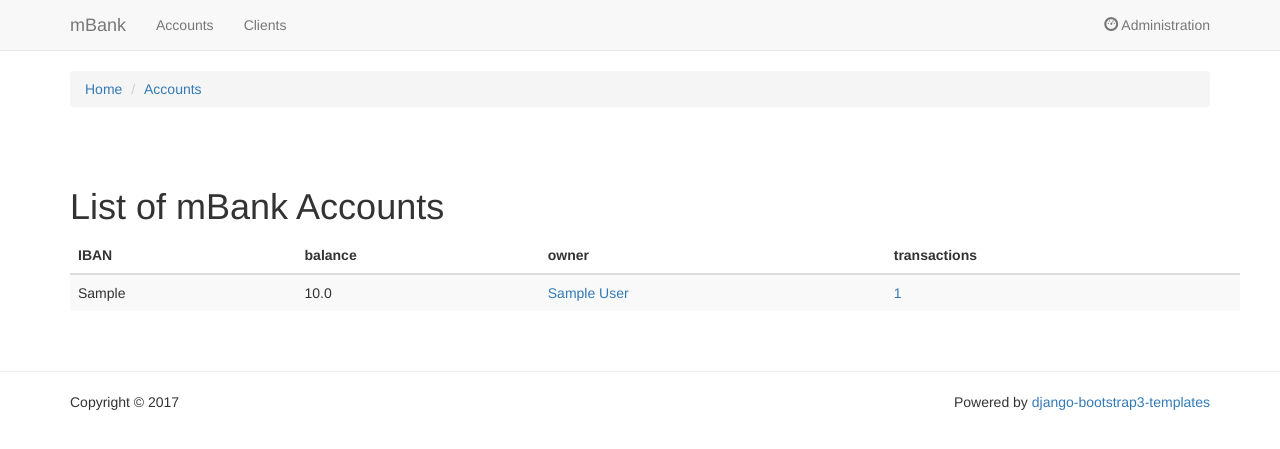
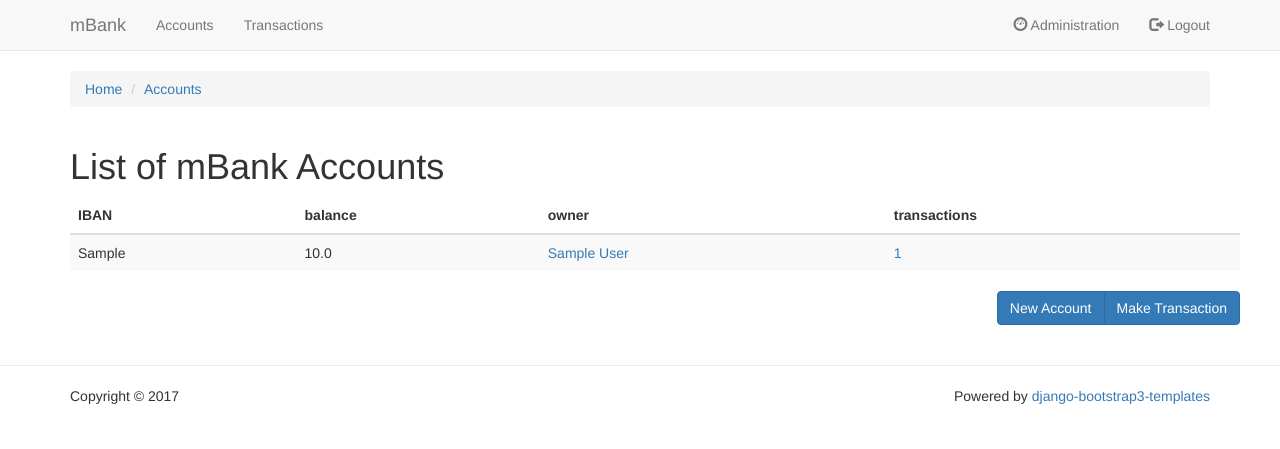
Before and after one commit to bletvaska/dbank_project, a Django app: page /bank/accounts/ in a window 1280 px wide. Shown: the top 449 px of the page. Run offline with Django 3.2, Linux system fonts and the light colour scheme; a user stored in the database is signed in; tables that the repository leaves empty hold one stand-in row (values such as "Sample post"); some libraries are stand-ins or nearby versions.

Commit message:
* Client is extended from AbstractUser    * updated views    * updated settings * created two forms for new account and transaction    * new templates * some small refactoring    * logout button works    * virtualenv removed from requirements

```diff
--- a/account/models.py
+++ b/account/models.py
@@ -1,9 +1,12 @@
+from django.contrib.auth.models import AbstractUser
 from django.db import models
 
 
 # Create your models here.
-class Client(models.Model):
+
+class Client(AbstractUser):
     name = models.CharField('clients name', max_length=128, null=False)
+    phone_number = models.CharField('phone number', max_length=64, null=True)
 
     def __str__(self):
         return '{}: {}'.format(self.id, self.name)
@@ -12,8 +15,8 @@ class Client(models.Model):
 class Account(models.Model):
     iban = models.CharField('iban', max_length=10, null=False, unique=True)
     created = models.DateTimeField('creation date', auto_now_add=True)
-    closed = models.DateTimeField('closed date', default=None, null=True)
-    balance = models.FloatField('current balance', default=0, null=False)
+    closed = models.DateTimeField('closed date', default=None, null=True, blank=True)
+    balance = models.FloatField('current balance', default=0, null=False, blank=True)
     owner = models.ForeignKey(Client, null=False)
 
     def deposit(self, amount):
@@ -65,6 +68,10 @@ class Account(models.Model):
     def __str__(self):
         return '{} ({}) {}'.format(self.iban, self.owner.name, self.balance)
 
+    # def get_absolute_url(self):
+    #     # from django.urls import reverse
+    #     return reverse('account.views.details', args=[str(self.id)])
+
 
 class Transaction(models.Model):
     timestamp = models.DateTimeField('transaction timestamp', auto_now_add=True)
--- a/account/urls.py
+++ b/account/urls.py
@@ -1,7 +1,8 @@
 from django.conf.urls import url
+from django.urls import reverse
 
 from account.views import ClientListView, ClientDetailView, AccountListView, AccountTransactionListView, \
-    TransactionListView
+    TransactionListView, AccountCreate, TransactionCreate
 
 app_name = 'bank'
 
@@ -9,9 +10,11 @@ app_name = 'bank'
 urlpatterns = [
     # url(r'hello', Hello.as_view(), name='hello'),
     # url(r'^$', HomePage.as_view(), name='home'),
-    url(r'clients/$', ClientListView.as_view(), name='clients_list'),
-    url(r'clients/(?P<pk>\d+)$', ClientDetailView.as_view(), name='clients_detail'),
-    url(r'accounts/$', AccountListView.as_view(), name='accounts_list'),
-    url(r'accounts/(?P<account_id>\d+)/transactions$', TransactionListView.as_view(), name='account_transactions'),
-    url(r'transactions/$', TransactionListView.as_view(), name='transactions_list'),
+    url(r'clients/$', ClientListView.as_view(), name='clients-list'),
+    url(r'clients/(?P<pk>\d+)$', ClientDetailView.as_view(), name='clients-detail'),
+    url(r'accounts/$', AccountListView.as_view(), name='accounts-list'),
+    url(r'accounts/create$', AccountCreate.as_view(), name='accounts-create'),
+    url(r'accounts/(?P<account_id>\d+)/transactions$', TransactionListView.as_view(), name='account-transactions'),
+    url(r'transactions/$', TransactionListView.as_view(), name='transactions-list'),
+    url(r'transactions/create$', TransactionCreate.as_view(), name='transactions-create'),
 ]
--- a/account/views.py
+++ b/account/views.py
@@ -2,8 +2,9 @@ from django.contrib.auth.mixins import LoginRequiredMixin
 from django.http import HttpResponse
 
 # Create your views here.
+from django.urls import reverse_lazy
 from django.views import View
-from django.views.generic import TemplateView, DetailView, ListView
+from django.views.generic import TemplateView, DetailView, ListView, CreateView
 
 from account.models import Client, Account, Transaction
 
@@ -28,10 +29,14 @@ class ClientDetailView(LoginRequiredMixin, DetailView):
 class AccountListView(LoginRequiredMixin, ListView):
     model = Account
 
+    def get_queryset(self):
+        return Account.objects.filter(owner=self.request.user)
+
 
 class AccountTransactionListView(ListView):
     model = Transaction
     template_name = 'account/transaction_list.html'
+    ordering = ['-timestamp']
 
     def get_queryset(self):
         account_id = self.kwargs.get('account_id')
@@ -43,6 +48,7 @@ class AccountTransactionListView(ListView):
 
 class TransactionListView(LoginRequiredMixin, ListView):
     model = Transaction
+    ordering = ['-timestamp']
 
     def get_queryset(self):
         if 'account_id' in self.kwargs:
@@ -50,3 +56,15 @@ class TransactionListView(LoginRequiredMixin, ListView):
             return Transaction.objects.extra(where=['src_id={0} or dest_id={0}'.format(account_id)])
         else:
             return Transaction.objects.all()
+
+
+class AccountCreate(LoginRequiredMixin, CreateView):
+    model = Account
+    fields = ['iban', 'owner', ]
+    success_url = reverse_lazy('bank:accounts-list')
+
+
+class TransactionCreate(LoginRequiredMixin, CreateView):
+    model = Transaction
+    fields = ['src', 'dest', 'amount', ]
+    success_url = reverse_lazy('bank:transactions-list')
--- a/mbank/settings.py
+++ b/mbank/settings.py
@@ -129,3 +129,5 @@ STATIC_URL = '/static/'
 
 LOGIN_REDIRECT_URL = '/bank/clients'
 LOGIN_URL = 'login'
+
+AUTH_USER_MODEL = 'account.Client'
--- a/requirements.txt
+++ b/requirements.txt
@@ -3,4 +3,3 @@ django-bootstrap3==8.2.3
 django-debug-toolbar==1.7
 django-extensions==1.7.8
 djangorestframework==3.6.2
-virtualenv==15.1.0
--- a/templates/account/account_list.html
+++ b/templates/account/account_list.html
@@ -3,11 +3,10 @@
 {% block title %}List of mBank Accounts{% endblock %}
 
 {% block breadcrumbs %}
-    <li><a href="{% url "bank:accounts_list" %}">Accounts</a></li>
+    <li><a href="{% url "bank:accounts-list" %}">Accounts</a></li>
 {% endblock %}
 
 {% block content %}
-    <br><br>
     <div class="container">
         <div class="row">
         <h1>List of mBank Accounts</h1>
@@ -27,10 +26,10 @@
                     <td>{{ account.iban }}</td>
                     <td>{{ account.balance }}</td>
                     <td>
-                    <a href="{% url 'bank:clients_detail' account.owner.id %}">{{ account.owner.name }}</a>
+                        <a href="{% url 'bank:clients-detail' account.owner.id %}">{{ account.owner.name }}</a>
                     </td>
                     <td>
-                    <a href="{% url 'bank:account_transactions' account.id %}">
+                        <a href="{% url 'bank:account-transactions' account.id %}">
                             {{ account.transactions.count }}
                         </a>
                     </td>
@@ -40,5 +39,12 @@
 
         </table>
         </div>
+
+        <div class="row text-right">
+            <div class="btn-group" role="group" aria-label="...">
+                <a class="btn btn-primary" href="{% url "bank:accounts-create" %}" role="button">New Account</a>
+                <a class="btn btn-primary" href="{% url "bank:transactions-create" %}" role="button">Make Transaction</a>
+            </div>
+        </div>
     </div>
 {% endblock %}
--- a/templates/account/client_detail.html
+++ b/templates/account/client_detail.html
@@ -3,8 +3,8 @@
 {% block title %}Client {{ object.name }}{% endblock %}
 
 {% block breadcrumbs %}
-    <li><a href="{% url "bank:clients_list" %}">Clients</a></li>
-    <li><a href="{% url "bank:clients_detail" object.id %}">{{ object.name }}</a></li>
+    <li><a href="{% url "bank:clients-list" %}">Clients</a></li>
+    <li><a href="{% url "bank:clients-detail" object.id %}">{{ object.name }}</a></li>
 {% endblock %}
 
 {% block content %}
@@ -26,7 +26,7 @@
                 <td>{{ account.iban }}</td>
                 <td>{{ account.balance }}</td>
                 <td>
-                    <a href="{% url 'bank:account_transactions' account.id %}">
+                    <a href="{% url 'bank:account-transactions' account.id %}">
                         {{ account.transactions.count }}
                     </a>
                 </td>
--- a/templates/account/client_list.html
+++ b/templates/account/client_list.html
@@ -3,7 +3,7 @@
 {% block title %}List of mBank Clients{% endblock %}
 
 {% block breadcrumbs %}
-    <li><a href="{% url "bank:clients_list" %}">Clients</a></li>
+    <li><a href="{% url "bank:clients-list" %}">Clients</a></li>
 {% endblock %}
 
 {% block content %}
@@ -15,7 +15,7 @@
     <ul>
         {% for client in object_list %}
             <li>
-                <a href="{% url 'bank:clients_detail' client.id %}">{{ client.name }}</a>
+                <a href="{% url 'bank:clients-detail' client.id %}">{{ client.name }}</a>
             </li>
         {% endfor %}
 
--- a/templates/base.html
+++ b/templates/base.html
@@ -33,8 +33,8 @@
                 <div class="navbar-collapse collapse">
                     <ul class="nav navbar-nav">
                         {% block navbar %}
-                            <li><a href="{% url "bank:accounts_list" %}">Accounts</a></li>
-                            <li><a href="{% url "bank:clients_list" %}">Clients</a></li>
+                            <li><a href="{% url "bank:accounts-list" %}">Accounts</a></li>
+                            <li><a href="{% url "bank:transactions-list" %}">Transactions</a></li>
                         {% endblock %}
                     </ul>
                     <ul class="nav navbar-nav navbar-right">
@@ -49,7 +49,7 @@
                                         </a>
                                     </li>
                                 {% endif %}
-                                {% url "bootstrap3:logout" as logout_url %}
+                                {% url "logout" as logout_url %}
                                 {% if logout_url %}
                                     <li>
                                         <a href="{{ logout_url }}">
```
Also changed, not shown: templates/account/account_form.html (added, +13 -0 lines), templates/account/transaction_form.html (added, +12 -0 lines), templates/account/transaction_list.html (+5 -2 lines). Lines whose indentation alone changed are shown as unchanged.
